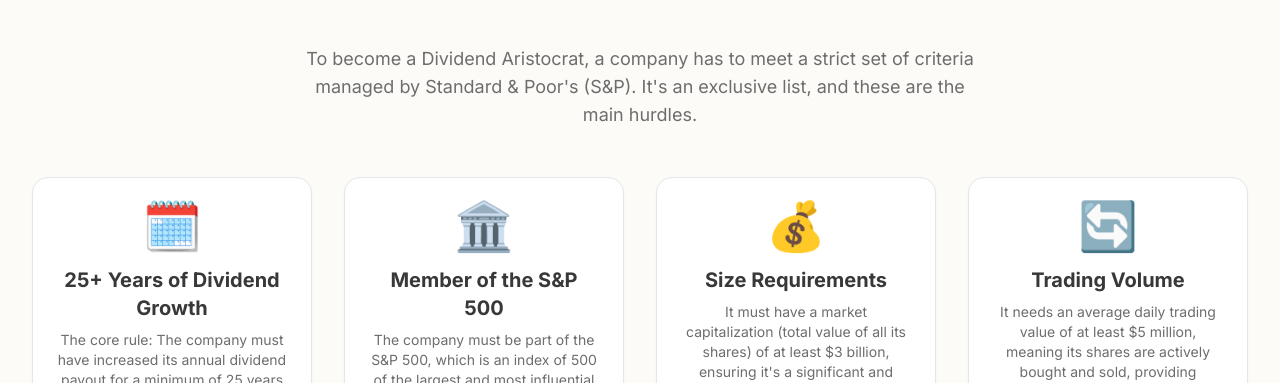
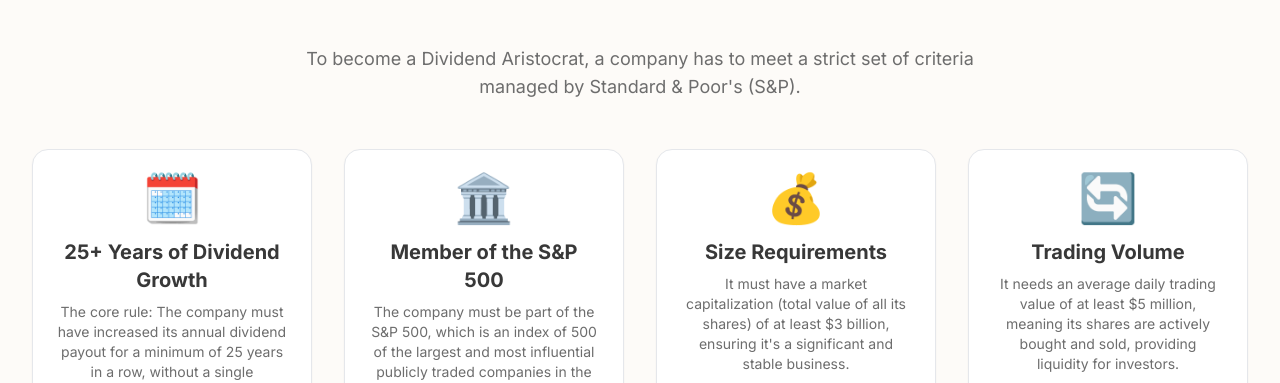
Before and after one commit to yyyprojects/DividendAristocrat2, a plain HTML site: page index.html in a window 1280 px wide. Shown: the part 717-1100 px from the top of the page. Drawn offline with nearby package versions, Linux system fonts and the light colour scheme.

Commit message:
Update index.html

```diff
--- a/index.html
+++ b/index.html
@@ -78,7 +78,7 @@
 
             <section id="criteria" class="mb-20 fade-in">
                 <h2 class="text-3xl font-bold text-center mb-12 text-[#4A4A4A]">The Rules of the Club</h2>
-                <p class="text-center text-lg text-[#6D6D6D] max-w-2xl mx-auto mb-12">To become a Dividend Aristocrat, a company has to meet a strict set of criteria managed by Standard & Poor's (S&P). It's an exclusive list, and these are the main hurdles.</p>
+                <p class="text-center text-lg text-[#6D6D6D] max-w-2xl mx-auto mb-12">To become a Dividend Aristocrat, a company has to meet a strict set of criteria managed by Standard & Poor's (S&P).</p>
                 <div class="grid sm:grid-cols-2 lg:grid-cols-4 gap-8 text-center">
                     <div class="bg-white p-6 rounded-2xl shadow-sm border border-gray-200">
                         <div class="text-5xl mb-4 text-[#A67B5B]">🗓️</div>
```
